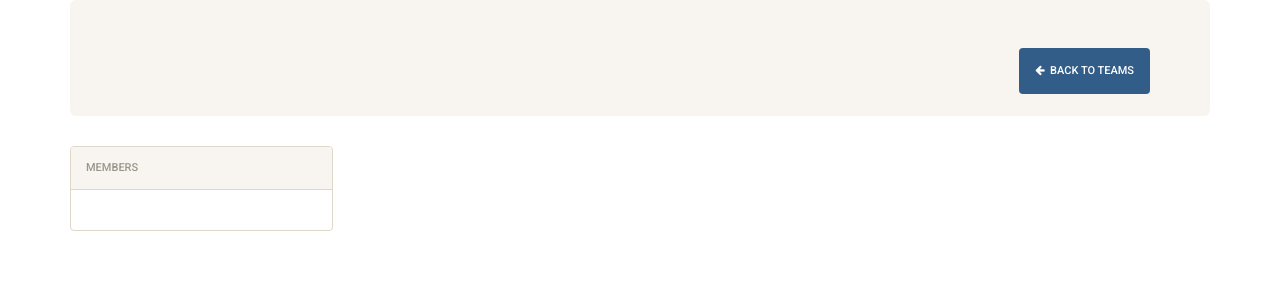
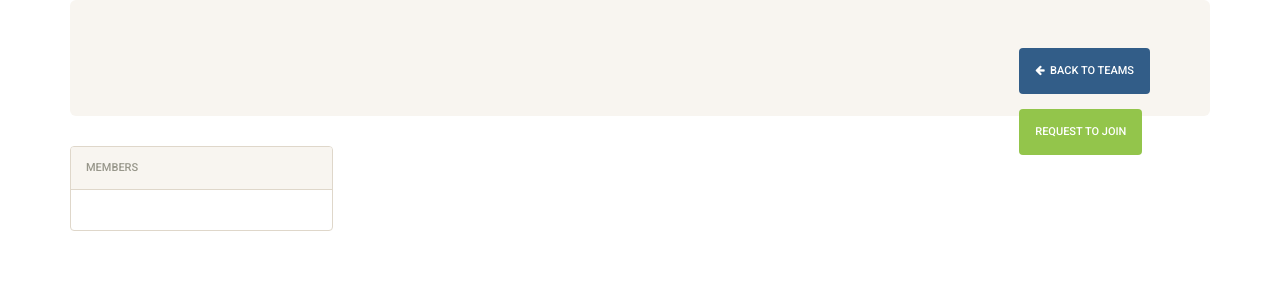
Before and after one commit to cmpsci-goldnjub/app, a Django app: template project/teams/templates/teams/team_detail.html in a window 1280 px wide. Shown: the part 63-363 px from the top of the page. Run offline with Django 3.2, Linux system fonts and the light colour scheme; the template is opened without the code that fills it, so the values that code supplies are empty; style sheets or scripts are compiled from the project's sources; parts of the project's set-up code (start-up, migrations or seed data) failed here and were passed over; some libraries are stand-ins or nearby versions.

Commit message:
Add request button to details page

```diff
--- a/project/teams/templates/teams/team_detail.html
+++ b/project/teams/templates/teams/team_detail.html
@@ -3,9 +3,17 @@
 {% block default_content %}
 <div class="jumbotron">
   <div class="pull-right">
-    <a class="btn btn-primary" href="{% url 'team_list' %}">
-      <i class="fa fa-arrow-left"></i>&nbsp;&nbsp;Back to teams
-    </a>
+    <p>
+      <a class="btn btn-primary" href="{% url 'team_list' %}">
+        <i class="fa fa-arrow-left"></i>&nbsp;&nbsp;Back to teams
+      </a>
+    </p>
+    <p>
+      <a class="btn btn-success {% if user.team_set.all.exists %}disabled{% endif %}"
+         href="{% url 'request_send' slug=team.slug %}">
+        Request to join
+      </a>
+    </p>
   </div>
   <h1>{{ team.name }}</h1>
 </div>
```
